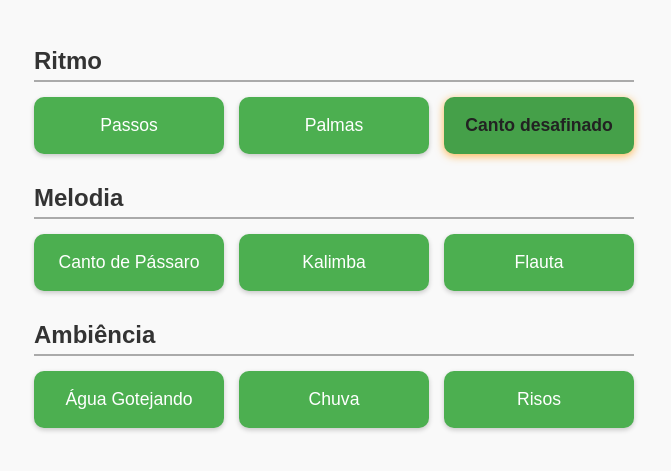
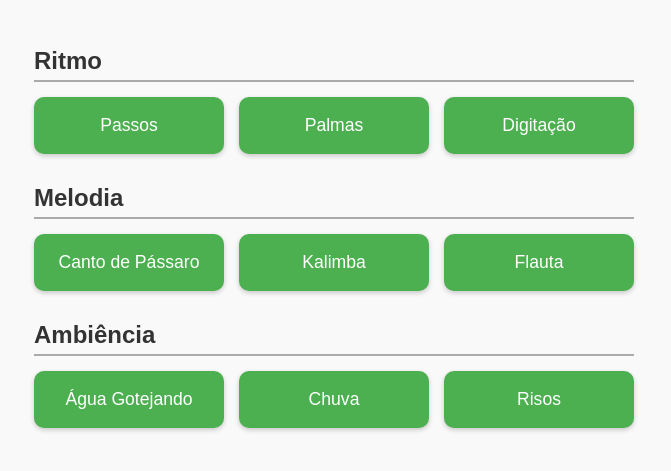
Before and after one commit to mathesanto/tempo, a plain HTML site: page index.html in a window 1280 px wide. Shown: the part 81-552 px from the top of the page, without its empty margins (306-977 px from the left). Drawn offline with Linux system fonts and the light colour scheme.

Commit message:
fix badcantor

```diff
--- a/index.html
+++ b/index.html
@@ -15,7 +15,7 @@
       <div class="botoes">
         <button onclick="tocarSom('passos')">Passos</button>
         <button onclick="tocarSom('palmas')">Palmas</button>
-        <button onclick="tocarSom('badcantor')">Canto desafinado</button>
+        <button onclick="tocarSom('digitando')">Digitação</button>
       </div>
     </section>
 
```
Also changed, not shown: 1 other file.
